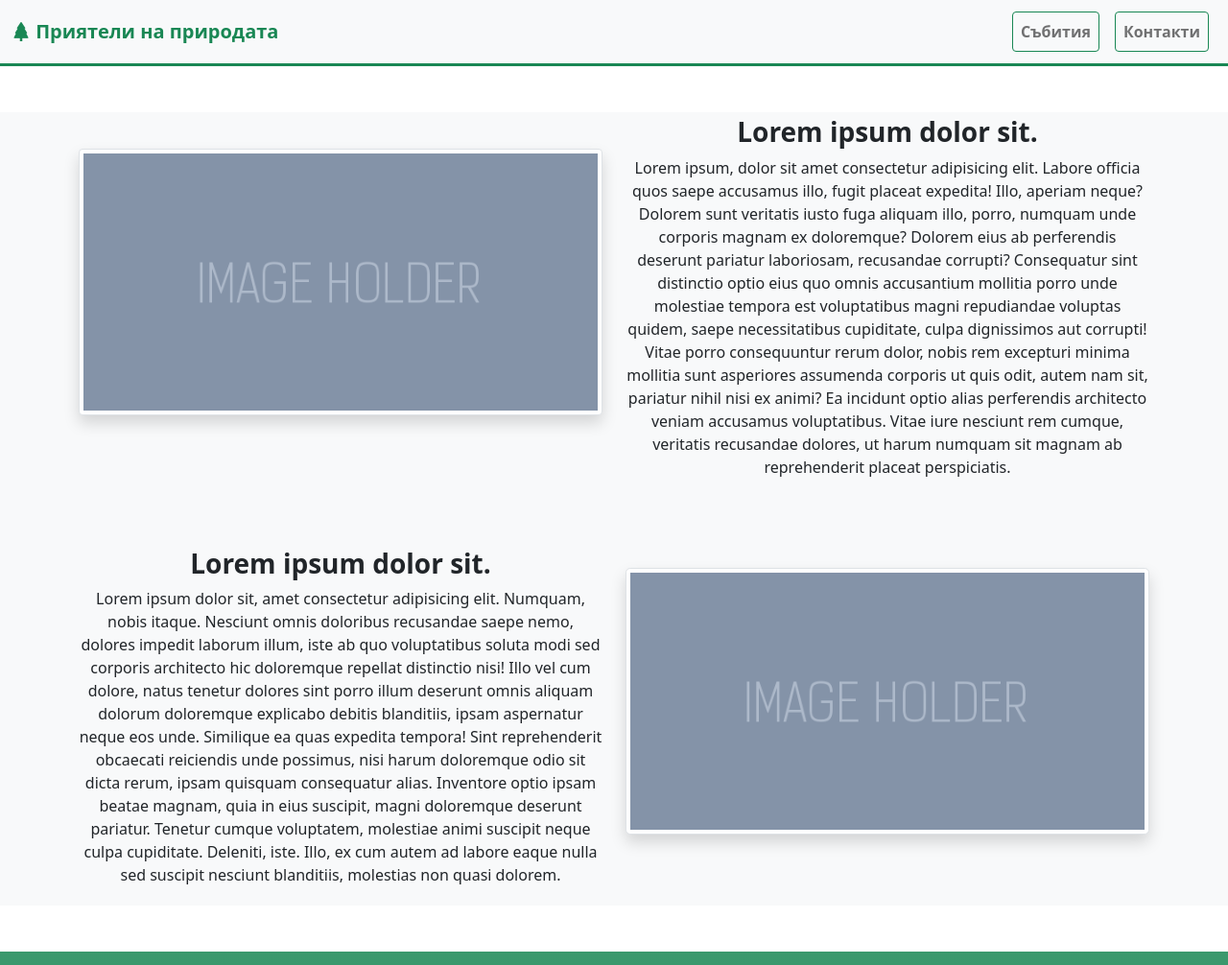
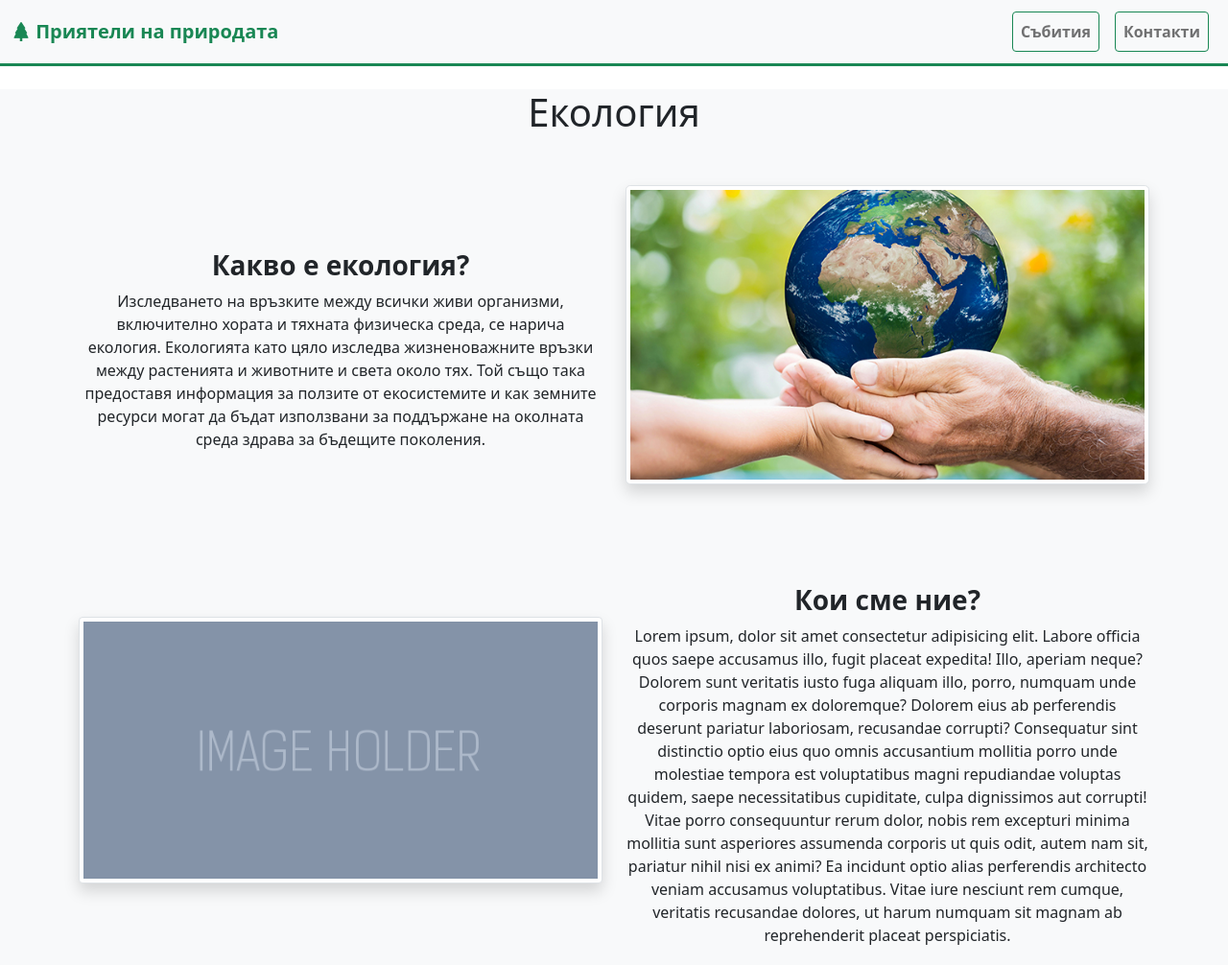
Before and after one commit to KPetrov-212/ecology-friends, a plain HTML site: page index.html in a window 1280 px wide. Shown: the top 1006 px of the page at 96% size. Drawn offline with nearby package versions, Linux system fonts and the light colour scheme.

Commit message:
added footer with links and started replacing the holders

```diff
--- a/index.html
+++ b/index.html
@@ -46,25 +46,28 @@
     <!-- top page / #intro -->
 
     <section class="bg-light">
+        <div class="my-4">
+            <h1 class="diplay-1 text-center">Екология</h1>
+        </div>
         <div class="container-lg my-5 py-1">
             <div class="row justify-content-center align-items-center">
-                <div class="col-sm-12 col-lg-6 text-center">
-                    <img src="/assets/image_holder.png" class="img-fluid img-thumbnail shadow p-1 mb-5 bg-body rounded" alt="image_holder">
+                <div class="col-sm-12 col-lg-6 text-center order-lg-2">
+                    <img src="/assets/2183.jpg" class="img-fluid img-thumbnail shadow p-1 mb-5 bg-body rounded-3 " alt="image_holder">
                 </div>
-                <div class="col-sm-12 col-lg-6">
-                    <div class="h3 text-center fw-bold">Lorem ipsum dolor sit.</div>
-                    <p class="text-center">Lorem ipsum, dolor sit amet consectetur adipisicing elit. Labore officia quos saepe accusamus illo, fugit placeat expedita! Illo, aperiam neque? Dolorem sunt veritatis iusto fuga aliquam illo, porro, numquam unde corporis magnam ex doloremque? Dolorem eius ab perferendis deserunt pariatur laboriosam, recusandae corrupti? Consequatur sint distinctio optio eius quo omnis accusantium mollitia porro unde molestiae tempora est voluptatibus magni repudiandae voluptas quidem, saepe necessitatibus cupiditate, culpa dignissimos aut corrupti! Vitae porro consequuntur rerum dolor, nobis rem excepturi minima mollitia sunt asperiores assumenda corporis ut quis odit, autem nam sit, pariatur nihil nisi ex animi? Ea incidunt optio alias perferendis architecto veniam accusamus voluptatibus. Vitae iure nesciunt rem cumque, veritatis recusandae dolores, ut harum numquam sit magnam ab reprehenderit placeat perspiciatis.</p>
+                <div class="col-sm-12 col-lg-6 order-lg-1">
+                    <div class="h3 text-center fw-bold">Какво е екология?</div>
+                    <p class="text-center">Изследването на връзките между всички живи организми, включително хората и тяхната физическа среда, се нарича екология. Екологията като цяло изследва жизненоважните връзки между растенията и животните и света около тях. Той също така предоставя информация за ползите от екосистемите и как земните ресурси могат да бъдат използвани за поддържане на околната среда здрава за бъдещите поколения.</p>
                 </div>
             </div>
         </div>
         <div class="container-lg my-5 py-1">
             <div class="row justify-content-center align-items-center">
-                <div class="col-sm-12 col-lg-6">
-                    <div class="h3 text-center fw-bold">Lorem ipsum dolor sit.</div>
-                    <p class="text-center">Lorem ipsum dolor sit, amet consectetur adipisicing elit. Numquam, nobis itaque. Nesciunt omnis doloribus recusandae saepe nemo, dolores impedit laborum illum, iste ab quo voluptatibus soluta modi sed corporis architecto hic doloremque repellat distinctio nisi! Illo vel cum dolore, natus tenetur dolores sint porro illum deserunt omnis aliquam dolorum doloremque explicabo debitis blanditiis, ipsam aspernatur neque eos unde. Similique ea quas expedita tempora! Sint reprehenderit obcaecati reiciendis unde possimus, nisi harum doloremque odio sit dicta rerum, ipsam quisquam consequatur alias. Inventore optio ipsam beatae magnam, quia in eius suscipit, magni doloremque deserunt pariatur. Tenetur cumque voluptatem, molestiae animi suscipit neque culpa cupiditate. Deleniti, iste. Illo, ex cum autem ad labore eaque nulla sed suscipit nesciunt blanditiis, molestias non quasi dolorem.</p>
+                <div class="col-sm-12 col-lg-6 text-center order-lg-1">
+                    <img src="/assets/image_holder.png" class="img-fluid img-thumbnail shadow p-1 mb-5 bg-body rounded" alt="image_holder">
                 </div>
-                <div class="col-sm-12 col-lg-6 text-center">
-                    <img src="/assets/image_holder.png" class="img-fluid img-thumbnail shadow p-1 mb-5 bg-body rounded-3 " alt="image_holder">
+                <div class="col-sm-12 col-lg-6 order-lg-2">
+                    <div class="h3 text-center fw-bold">Кои сме ние?</div>
+                    <p class="text-center">Lorem ipsum, dolor sit amet consectetur adipisicing elit. Labore officia quos saepe accusamus illo, fugit placeat expedita! Illo, aperiam neque? Dolorem sunt veritatis iusto fuga aliquam illo, porro, numquam unde corporis magnam ex doloremque? Dolorem eius ab perferendis deserunt pariatur laboriosam, recusandae corrupti? Consequatur sint distinctio optio eius quo omnis accusantium mollitia porro unde molestiae tempora est voluptatibus magni repudiandae voluptas quidem, saepe necessitatibus cupiditate, culpa dignissimos aut corrupti! Vitae porro consequuntur rerum dolor, nobis rem excepturi minima mollitia sunt asperiores assumenda corporis ut quis odit, autem nam sit, pariatur nihil nisi ex animi? Ea incidunt optio alias perferendis architecto veniam accusamus voluptatibus. Vitae iure nesciunt rem cumque, veritatis recusandae dolores, ut harum numquam sit magnam ab reprehenderit placeat perspiciatis.</p>
                 </div>
             </div>
         </div>
@@ -106,6 +109,27 @@
         </div>
     </section>
 
+
+    <!-- footer -->
+    <section id="contact">
+        <footer>
+            <div>
+                <div class="bg-light p-5 text-center">
+                    <h1>Контакти</h1>
+                    <a href="https://www.instagram.com/krisi.petroff/" class="mx-1">
+                        <i class="bi bi-instagram"> krisi.petroff</i>
+                    </a>
+                    <a href="https://www.facebook.com/profile.php?id=100009610440693" class="mx-1">
+                        <i class="bi bi-facebook"> Кристиан Петров</i>
+                    </a>
+                    <a href="https://www.youtube.com/watch?v=xvFZjo5PgG0&ab_channel=Duran" class="mx-1">
+                        <i class="bi bi-youtube"> YouTube</i>
+                    </a>
+                </div>
+            </div>
+        </footer>
+    </section>
+
     <!-- Bootstrap Bundle with Popper -->
     <script src="https://cdn.jsdelivr.net/npm/bootstrap@5.0.2/dist/js/bootstrap.bundle.min.js" integrity="sha384-MrcW6ZMFYlzcLA8Nl+NtUVF0sA7MsXsP1UyJoMp4YLEuNSfAP+JcXn/tWtIaxVXM" crossorigin="anonymous"></script>
 </body>
```
Also changed, not shown: assets/2183.jpg (added), assets/ecology1.jpg (added).
